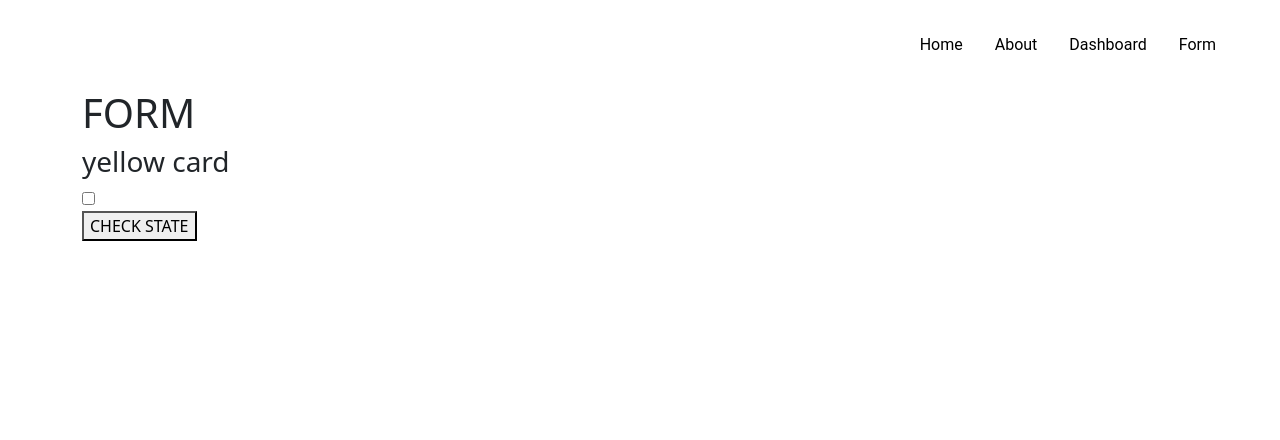
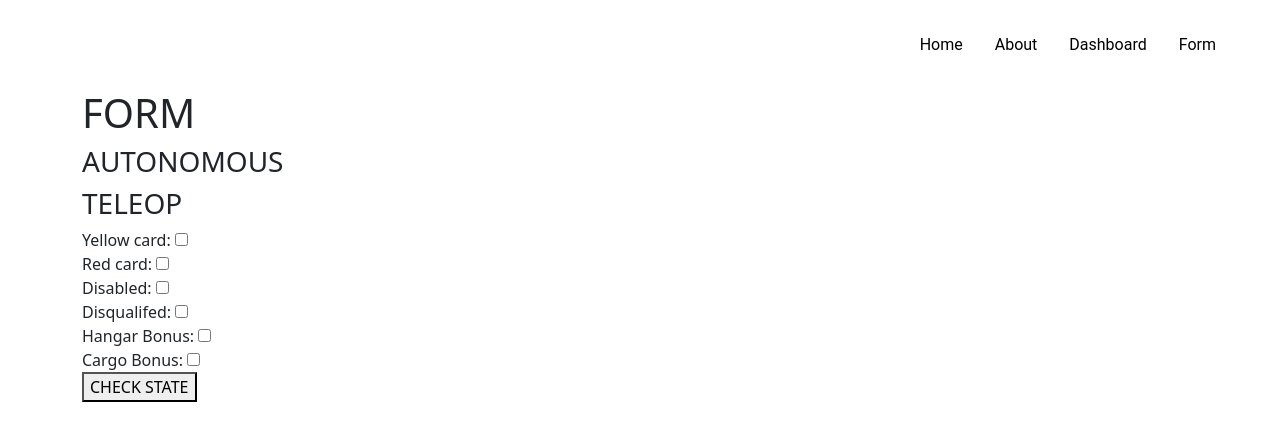
Before and after one commit to MHS-Scouting-ORG/frc-scouting-app-2022, a React (Create React App) app: page /form in a window 1280 px wide. Shown: the top 440 px of the page. Built offline with nearby package versions, Linux system fonts and the light colour scheme; no server answers; the HTML template or start-up script is replaced by a standard one.

Commit message:
Got check box states to work

```diff
--- a/src/components/Form/Checkbox.js
+++ b/src/components/Form/Checkbox.js
@@ -4,19 +4,19 @@ class Checkbox extends React.Component{
     constructor(props){
         super(props);
         this.changeState = this.changeState.bind(this);
-        this.state = {
-            checked:false
-        }
     }
 
     changeState(){
-        this.props.changeState(this.props.place)
-        console.log(this.props.place);
+        this.props.changeState(this.props.place);
     }
 
     render(){
         return(
-            <input type="checkbox" onChange={this.changeState}></input>
+            <div>
+                <label> {this.props.label}
+                <input type="checkbox" onChange={this.changeState}></input>
+                </label>
+            </div>
         )
     }
 }
--- a/src/components/Form/Dropdown.js
+++ b/src/components/Form/Dropdown.js
@@ -8,3 +8,5 @@ class Dropdown extends React.Component{
         }
     }
 }
+
+export default Dropdown;
--- a/src/components/Form/Form.js
+++ b/src/components/Form/Form.js
@@ -2,6 +2,8 @@ import React from "react";
 import Input from "./Input";
 import Checkbox from "./Checkbox";
 import Textbox from "./Textbox";
+import Dropdown from "./Dropdown";
+import Initials from "./Initials";
 
 class Form extends React.Component{
     constructor(props){
@@ -12,6 +14,7 @@ class Form extends React.Component{
         this.state = {
             checkBoxValues:[false,false,false,false,false,false],
             Comment:"",
+            scoutInitials: ""
         };
     }
 
@@ -23,8 +26,8 @@ class Form extends React.Component{
     makeCheckBox(title,i){
         return(
             <div>
-                <h3>{title}</h3>
                 <Checkbox
+                    label = {title}
                     changeState={this.checkBoxClicked}
                     place={i}
                 />
@@ -33,16 +36,34 @@ class Form extends React.Component{
     }
 
     checkState(){
-        let checkBox = this.state.boxCheckValues[1];
-        console.log(checkBox);
+        let checkBox = this.state.checkBoxValues;
+        console.log(checkBox[3]);
+    }
+
+    changeInput(){
+
     }
 
     render(){
         return(
             <div>
-                <h1>FORM</h1>
-                {this.makeCheckBox("yellow card",0)}
-                <button onClick={this.checkState}>CHECK STATE</button>
+                <h1> FORM </h1>
+                <h3> AUTONOMOUS </h3>
+                <div>
+
+                </div>
+                <h3> TELEOP </h3>
+                <div>
+                    {/*# of fouls*/}
+                    {/*# of tech fouls*/}
+                    {this.makeCheckBox("Yellow card: ",0)}
+                    {this.makeCheckBox("Red card: ",1)}
+                    {this.makeCheckBox("Disabled: ",2)}
+                    {this.makeCheckBox("Disqualifed: ",3)}
+                    {this.makeCheckBox("Hangar Bonus: ",4)}
+                    {this.makeCheckBox("Cargo Bonus: ",5)}
+                    <button onClick={this.checkState}>CHECK STATE</button>
+                </div>
             </div>
         )
     }
--- /dev/null
+++ b/src/components/Form/Initials.js
@@ -0,0 +1,7 @@
+import React from "react";
+
+function Initials(){
+    return( <input style={{textTransform: "uppercase"}}></input>)
+}
+
+export default Initials;
--- a/src/components/Form/Textbox.js
+++ b/src/components/Form/Textbox.js
@@ -1,7 +1,23 @@
 import React from "react";
 
-function Textbox(){
-    return( <input type="text"></input>)
+class Textbox extends React.Component{
+    constructor(props){
+        super(props)
+        this.state = {
+            text: ""
+        }
+    }
+
+    textStateChange(event){
+        this.setState({text: event.target.value});
+    }
+
+    render(){
+        return(
+           <input type="text" onChange={this.textStateChange}></input>
+        )
+    }
+
 }
 
 export default Textbox;
```
